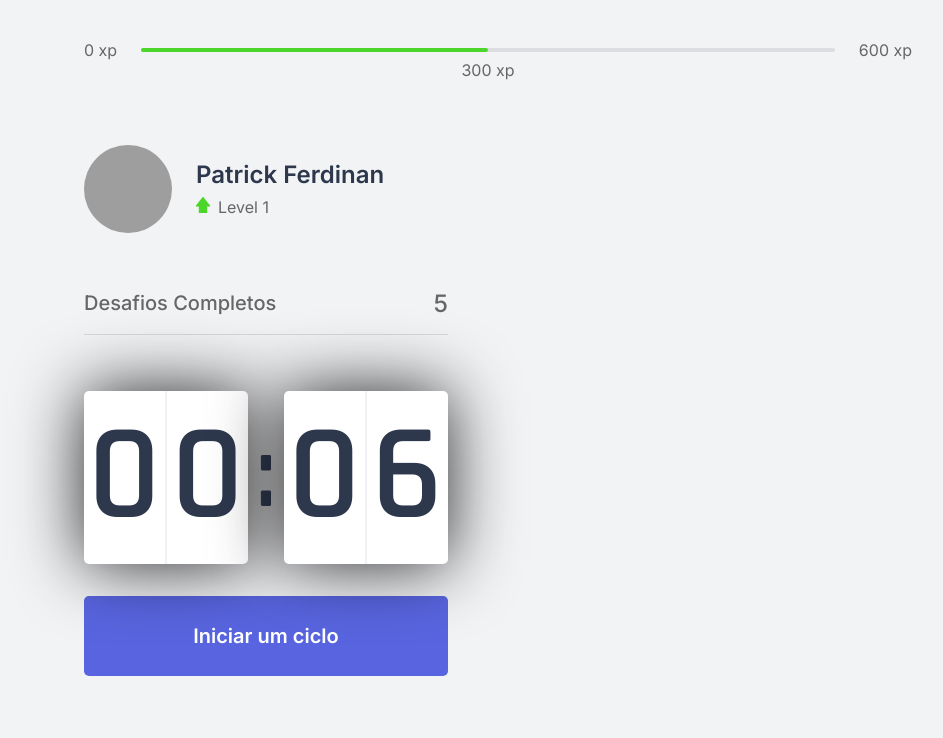
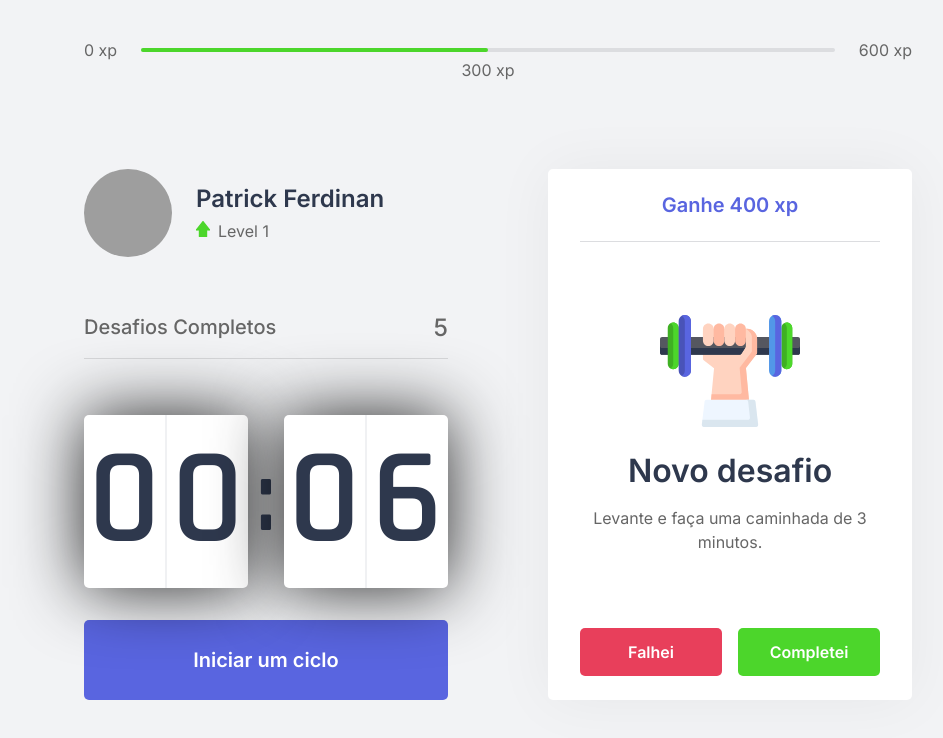
Before and after one commit to patrickferdinan/moveit, a Next.js app in the folder moveit-next/: page / in a window 1280 px wide. Shown: the top 738 px of the page, without its empty margins (142-1085 px from the left). Built offline with nearby package versions, Linux system fonts and the light colour scheme; grey boxes are pictures that could not be loaded.

Commit message:
finished ChallengeBox

```diff
--- /dev/null
+++ b/moveit-next/src/components/ChallengeBox.tsx
@@ -0,0 +1,46 @@
+import styles from "../styles/components/ChallengeBox.module.css";
+
+export function ChallengeBox() {
+
+  const hasActiveChallenge = true;
+
+  return(
+    <div className={styles.challengeBoxContainer}>
+      {hasActiveChallenge ? (
+        <div className={styles.challengeActive}>
+          <header>Ganhe 400 xp</header>
+
+          <main>
+            <img src="icons/body.svg" />
+            <strong>Novo desafio</strong>
+            <p>Levante e faça uma caminhada de 3 minutos.</p>
+          </main>
+
+          <footer>
+            <button
+              type="button"
+              className={styles.challengeFailedButton}
+            >
+              Falhei
+            </button>
+            <button
+              type="button"
+              className={styles.challengeSucceededButton}
+            >
+              Completei
+            </button>
+          </footer>
+        </div>
+      ):
+      (
+        <div className={styles.challengeNotActive}>
+        <strong>Finalize um ciclo para receber um desafio</strong>
+        <p>
+          <img src="icons/level-up.svg" alt="Level Up"/>
+          Avance de level completando desafios.
+        </p>
+      </div>
+      )}
+    </div>
+  )
+}
--- a/moveit-next/src/components/Countdown.tsx
+++ b/moveit-next/src/components/Countdown.tsx
@@ -54,7 +54,8 @@
         disabled
         className={styles.countdownButton}
         >
-        Ciclo encerrado
+        Ciclo encerrado&nbsp;&nbsp;
+        <img src="icons/check-circle.svg" alt="Level"/>
       </button>
       ) : (
         <>
--- a/moveit-next/src/pages/index.tsx
+++ b/moveit-next/src/pages/index.tsx
@@ -1,12 +1,14 @@
 import React from "react";
 import { CompleteChallenges } from "../components/CompleteChallenges";
 import { Countdown } from "../components/Countdown";
+import { ChallengeBox } from "../components/ChallengeBox";
 import { ExperienceBar } from "../components/ExperienceBar";
 import { Profile } from "../components/Profile";
 
 import Head from "next/head"
 
 import styles from "../styles/pages/Home.module.css";
+
 
 
 export default function Home() {
@@ -24,7 +26,9 @@
           <CompleteChallenges />
           <Countdown />
         </div>
-        <div></div>
+        <div>
+          <ChallengeBox />
+        </div>
       </section>
     </div>
   )
--- /dev/null
+++ b/moveit-next/src/styles/components/ChallengeBox.module.css
@@ -0,0 +1,110 @@
+.challengeBoxContainer {
+  height: 100%;
+
+  background: var(--white);
+  border-radius: 5px;
+  box-shadow: 0 0 60px rgba(0, 0, 0, 0.05);
+  padding: 1.5rem 2rem;
+
+  display: flex;
+  flex-direction: column;
+  align-items: center;
+  justify-content: center;
+
+  text-align: center;
+}
+
+.challengeNotActive {
+  display: flex;
+  flex-direction: column;
+  align-items: center;
+}
+
+.challengeNotActive strong {
+  font-size: 1.5rem;
+  font-weight: 500;
+  line-height: 1.4;
+}
+
+.challengeNotActive p {
+  display: flex;
+  flex-direction: column;
+  align-items: center;
+  line-height: 1.4;
+  max-width: 70%;
+  margin-top: 3rem;
+}
+
+.challengeNotActive p img {
+  margin-bottom: 1rem;
+}
+
+.challengeActive {
+  height: 100%;
+
+  display: flex;
+  flex-direction: column;
+}
+
+.challengeActive header {
+  color: var(--blue);
+  font-weight: 600;
+  font-size: 1.25rem;
+  padding: 0 2rem 1.5rem;
+  border-bottom: 1px solid var(--gray-line);
+}
+
+.challengeActive main {
+  flex: 1;
+  display: flex;
+  flex-direction: column;
+  align-items: center;
+  justify-content: center;
+}
+
+.challengeActive main strong {
+  font-size: 2rem;
+  font-weight: 600;
+  color: var(--title);
+  margin: 1.5rem 0 1rem;
+}
+
+.challengeActive main p {
+  line-height: 1.5;
+}
+
+.challengeActive footer {
+  display: grid;
+  grid-template-columns: 1fr 1fr;
+  gap: 1rem;
+}
+
+.challengeActive footer button {
+  height: 3rem;
+
+  display: flex;
+  align-items: center;
+  justify-content: center;
+
+  border: 0;
+  border-radius: 5px;
+
+  color: var(--white);
+
+  font-size: 1rem;
+  font-weight: 600;
+
+  transition: filter 0.2s;
+}
+
+.challengeActive footer button.challengeFailedButton {
+  background: var(--red);
+}
+
+.challengeActive footer button.challengeSucceededButton {
+  background: var(--green);
+}
+
+.challengeActive footer button:hover {
+  filter: brightness(0.9);
+}
--- a/moveit-next/src/styles/components/Countdown.module.css
+++ b/moveit-next/src/styles/components/Countdown.module.css
@@ -77,4 +77,5 @@
   background: var(--white);
   color: var(--text);
   cursor: not-allowed;
+  border-bottom: solid 5px var(--green);
 }
--- a/moveit-next/src/styles/components/ExperienceBar.module.css
+++ b/moveit-next/src/styles/components/ExperienceBar.module.css
@@ -1,6 +1,7 @@
 .experienceBar {
   display: flex;
   align-items: center;
+  margin-bottom: 3rem;
 }
 
 .experienceBar span {
```
Also changed, not shown: moveit-next/public/icons/check-circle.svg (added).
